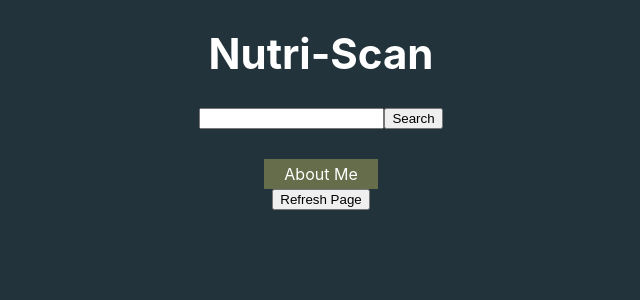
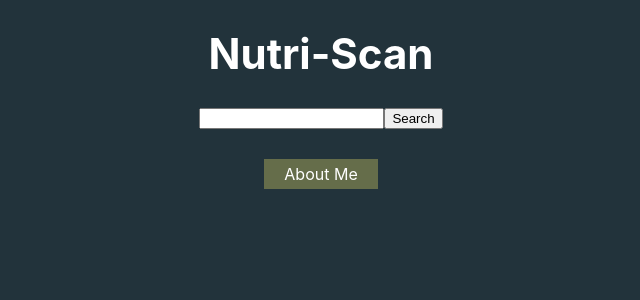
Before and after one commit to nprasad2077/project-2, a React (Create React App) app: page / in a window 1280 px wide. Shown: the top 300 px of the page, without its empty margins (319-959 px from the left). Built offline with nearby package versions, Linux system fonts and the light colour scheme.

Commit message:
hide refresh

```diff
--- a/src/components/Search.js
+++ b/src/components/Search.js
@@ -25,7 +25,7 @@ function Search({foodData, setFoodData, getFoodData, foodSearch, setFoodSearch,
         {foodData && foodData.map(food => <div className='foodComponents' onClick={foodClick}><Link className='linky' to={'item/' + food.id}><img className='image-display' src={food.image_url}></img></Link><br></br> <span className='food-text'>{food.product_name}</span> <br></br> <span className='food-text'>{food.serving_size}</span> </div>)}
       </div>
       <Link className='aboutHome' to='about/'>About Me</Link>
-      <button onClick={reload}>Refresh Page</button>
+      {/* <button onClick={reload}>Refresh Page</button> */}
     </div>
   )
 }
```
